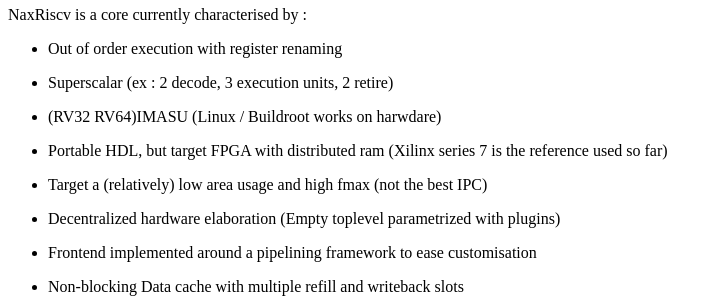
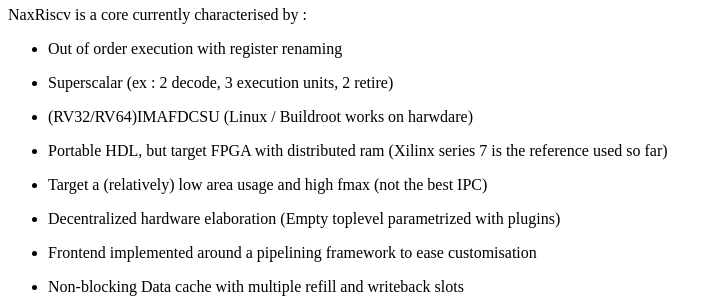
Before and after one commit to SpinalHDL/NaxRiscv-Rtd, a Sphinx documentation site: the page built from source/NaxRiscv/introduction/naxriscv.rst, in a window 1280 px wide and 900 px high, scrolled down 1094 px. Shown: the part 152-452 px from the top of the window, without its empty margins (0-725 px from the left). Built offline with Sphinx 7.4.7 and the Read the Docs theme 2.0.0, drawn with Linux system fonts in a browser that asks for light colours.

Commit message:
Update naxriscv.rst

```diff
--- a/source/NaxRiscv/introduction/naxriscv.rst
+++ b/source/NaxRiscv/introduction/naxriscv.rst
@@ -9,7 +9,7 @@ NaxRiscv is a core currently characterised by :
 
 - Out of order execution with register renaming
 - Superscalar (ex : 2 decode, 3 execution units, 2 retire)
-- (RV32 RV64)IMASU (Linux / Buildroot works on harwdare)
+- (RV32/RV64)IMAFDCSU (Linux / Buildroot works on harwdare)
 - Portable HDL, but target FPGA with distributed ram (Xilinx series 7 is the reference used so far)
 - Target a (relatively) low area usage and high fmax (not the best IPC)
 - Decentralized hardware elaboration (Empty toplevel parametrized with plugins)
```
